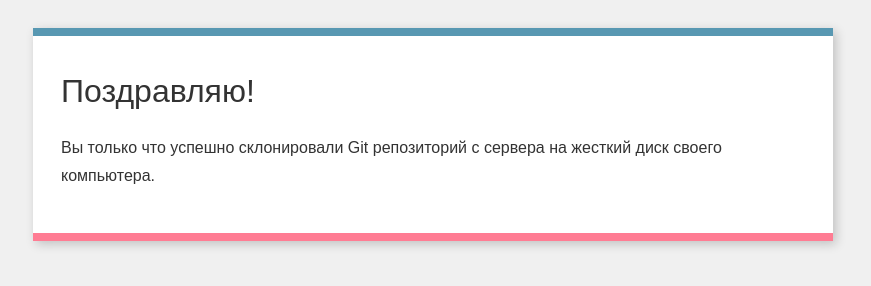
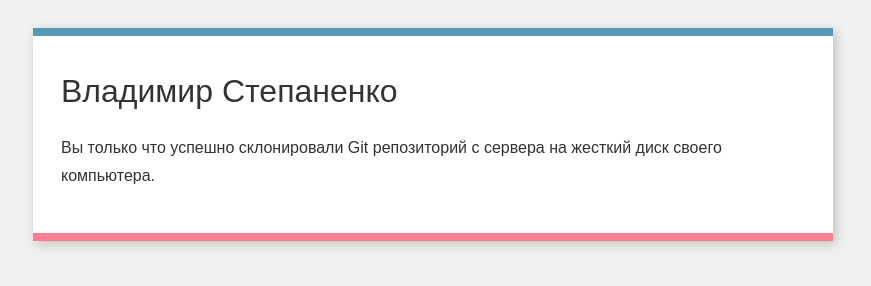
Before and after one commit to vlad63vs/git-welcome-test, a plain HTML site: page index.html in a window 1280 px wide. Shown: the whole page, without its empty margins (207-1078 px from the left). Drawn offline with Linux system fonts and the light colour scheme.

Commit message:
Entered username

```diff
--- a/index.html
+++ b/index.html
@@ -1,5 +1,6 @@
 <!DOCTYPE html>
 <html lang="en">
+
 <head>
 	<meta charset="utf-8" />
 	<meta name="viewport" content="width=device-width, initial-scale=1" />
@@ -7,13 +8,15 @@
 	<link rel="stylesheet" href="css/normalize.css" />
 	<link rel="stylesheet" href="css/main.css" />
 </head>
+
 <body>
 	<div class="box">
-            <h1>Поздравляю!</h1>
+		<h1>Владимир Степаненко</h1>
 		<p>
 			Вы только что успешно склонировали Git репозиторий с сервера на
 			жесткий диск своего компьютера.
 		</p>
 	</div>
 </body>
+
 </html>
```
Lines whose indentation alone changed are shown as unchanged.
